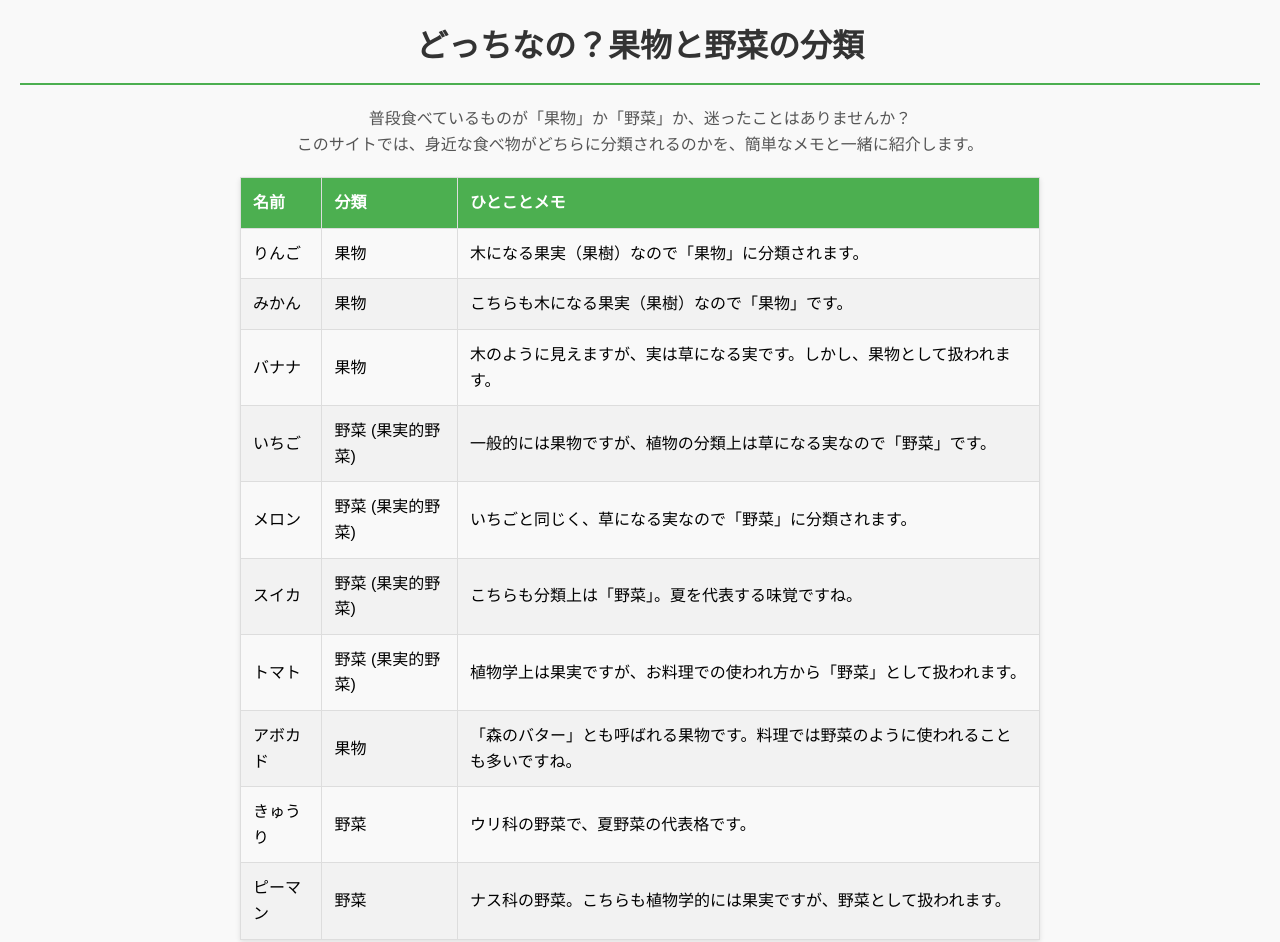
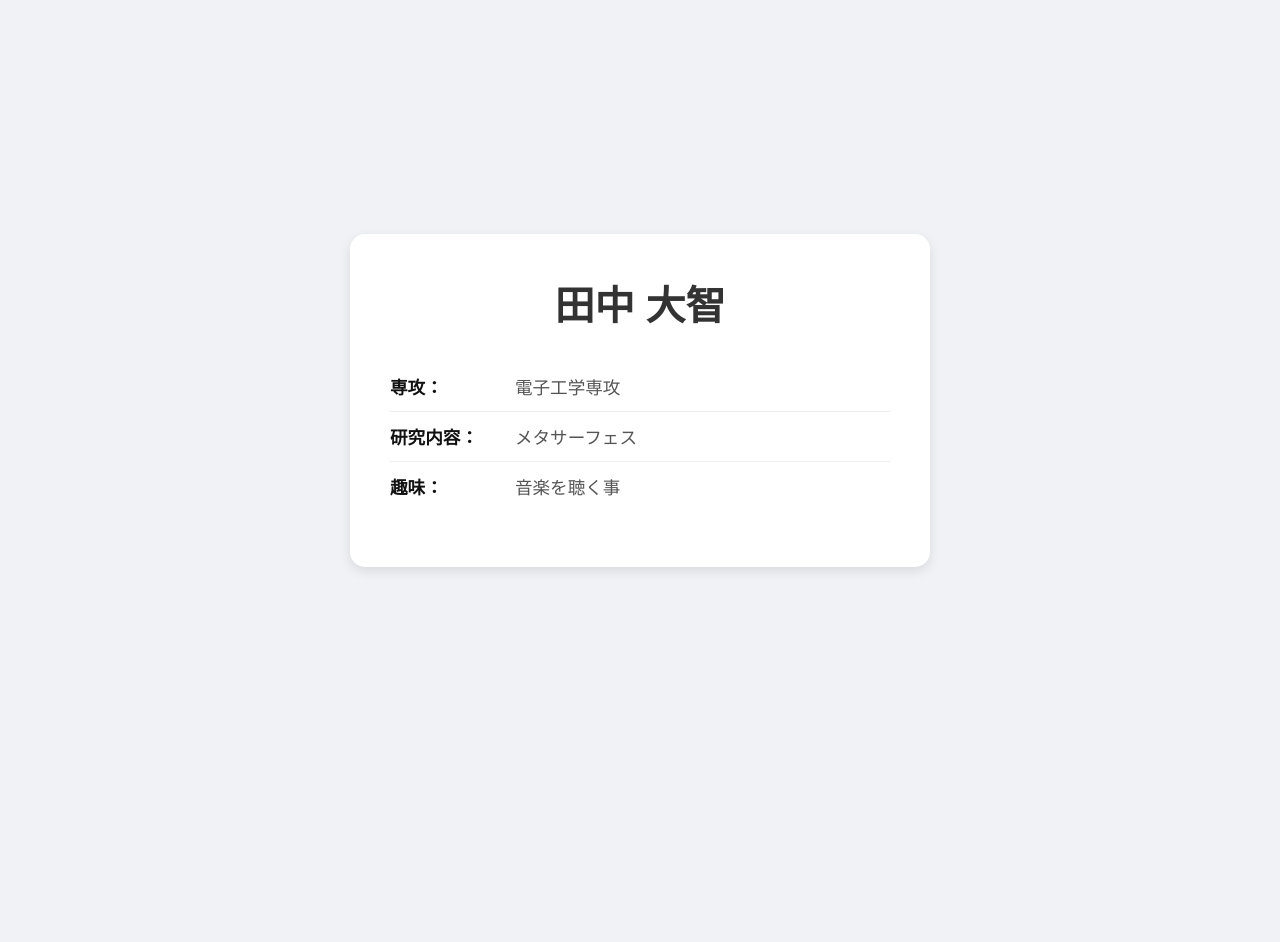
Before and after one commit to meta-surface-tanaka/fruit_or_vegetables, a plain HTML site: page index.html in a window 1280 px wide. After the commit the page ends 800 px from the top, so only its background shows below. Drawn offline with Linux system fonts and the light colour scheme.

Commit message:
Add files via upload

```diff
--- a/index.html
+++ b/index.html
@@ -3,116 +3,85 @@
 <head>
     <meta charset="UTF-8">
     <meta name="viewport" content="width=device-width, initial-scale=1.0">
-    <title>果物？野菜？分類じてん</title>
+    <title>田中大智の自己紹介</title>
     <style>
-        /* ここから下はデザインを指定する部分です */
+        /* --- ここからデザインを決めるCSS --- */
         body {
-            font-family: sans-serif;
-            line-height: 1.6;
-            margin: 20px;
-            background-color: #f9f9f9;
+            font-family: 'Helvetica Neue', 'Arial', 'Hiragino Kaku Gothic ProN', 'Hiragino Sans', 'Meiryo', sans-serif;
+            background-color: #f0f2f5; /* 背景を少しだけグレーに */
+            display: flex;
+            justify-content: center;
+            align-items: center;
+            height: 100vh;
+            margin: 0;
         }
-        h1 {
-            color: #333;
-            text-align: center;
-            border-bottom: 2px solid #4CAF50;
-            padding-bottom: 10px;
-        }
-        p {
-            color: #555;
+
+        .profile-card {
+            background-color: #ffffff; /* カードの背景は白 */
+            border-radius: 15px; /* カードの角を丸くする */
+            box-shadow: 0 4px 12px rgba(0, 0, 0, 0.1); /* カードに影をつけて立体感を出す */
+            padding: 40px;
+            max-width: 500px;
+            width: 90%;
             text-align: center;
         }
-        table {
-            width: 100%;
-            max-width: 800px;
-            margin: 20px auto;
-            border-collapse: collapse;
-            box-shadow: 0 2px 5px rgba(0,0,0,0.1);
+
+        .profile-card h1 {
+            font-size: 2.5em; /* 名前の文字サイズ */
+            color: #333333;
+            margin-top: 0;
+            margin-bottom: 20px;
         }
-        th, td {
-            border: 1px solid #ddd;
-            padding: 12px;
-            text-align: left;
+
+        .profile-card ul {
+            list-style: none; /* リストの黒点を消す */
+            padding: 0;
+            text-align: left; /* リストの中身は左揃えに */
+            margin-top: 30px;
         }
-        thead {
-            background-color: #4CAF50;
-            color: white;
+
+        .profile-card li {
+            font-size: 1.1em;
+            color: #555555;
+            padding: 12px 0;
+            border-bottom: 1px solid #eeeeee; /* 各項目の下に区切り線を入れる */
         }
-        tbody tr:nth-child(even) {
-            background-color: #f2f2f2;
+
+        .profile-card li:last-child {
+            border-bottom: none; /* 最後の項目の線は消す */
         }
+
+        .profile-card strong {
+            display: inline-block;
+            width: 120px; /* ラベルの幅を揃える */
+            color: #111111;
+            font-weight: bold;
+        }
+        /* --- ここまでCSS --- */
     </style>
 </head>
 <body>
 
-    <h1>どっちなの？果物と野菜の分類</h1>
+    <div class="profile-card">
+        <!-- ここから自己紹介の内容 -->
+        <h1>田中 大智</h1>
 
-    <p>
-        普段食べているものが「果物」か「野菜」か、迷ったことはありませんか？<br>
-        このサイトでは、身近な食べ物がどちらに分類されるのかを、簡単なメモと一緒に紹介します。
-    </p>
-
-    <table>
-        <thead>
-            <tr>
-                <th>名前</th>
-                <th>分類</th>
-                <th>ひとことメモ</th>
-            </tr>
-        </thead>
-        <tbody>
-            <tr>
-                <td>りんご</td>
-                <td>果物</td>
-                <td>木になる果実（果樹）なので「果物」に分類されます。</td>
-            </tr>
-            <tr>
-                <td>みかん</td>
-                <td>果物</td>
-                <td>こちらも木になる果実（果樹）なので「果物」です。</td>
-            </tr>
-            <tr>
-                <td>バナナ</td>
-                <td>果物</td>
-                <td>木のように見えますが、実は草になる実です。しかし、果物として扱われます。</td>
-            </tr>
-            <tr>
-                <td>いちご</td>
-                <td>野菜 (果実的野菜)</td>
-                <td>一般的には果物ですが、植物の分類上は草になる実なので「野菜」です。</td>
-            </tr>
-            <tr>
-                <td>メロン</td>
-                <td>野菜 (果実的野菜)</td>
-                <td>いちごと同じく、草になる実なので「野菜」に分類されます。</td>
-            </tr>
-            <tr>
-                <td>スイカ</td>
-                <td>野菜 (果実的野菜)</td>
-                <td>こちらも分類上は「野菜」。夏を代表する味覚ですね。</td>
-            </tr>
-            <tr>
-                <td>トマト</td>
-                <td>野菜 (果実的野菜)</td>
-                <td>植物学上は果実ですが、お料理での使われ方から「野菜」として扱われます。</td>
-            </tr>
-            <tr>
-                <td>アボカド</td>
-                <td>果物</td>
-                <td>「森のバター」とも呼ばれる果物です。料理では野菜のように使われることも多いですね。</td>
-            </tr>
-            <tr>
-                <td>きゅうり</td>
-                <td>野菜</td>
-                <td>ウリ科の野菜で、夏野菜の代表格です。</td>
-            </tr>
-            <tr>
-                <td>ピーマン</td>
-                <td>野菜</td>
-                <td>ナス科の野菜。こちらも植物学的には果実ですが、野菜として扱われます。</td>
-            </tr>
-        </tbody>
-    </table>
+        <ul>
+            <li>
+                <strong>専攻：</strong>
+                <span>電子工学専攻</span>
+            </li>
+            <li>
+                <strong>研究内容：</strong>
+                <span>メタサーフェス</span>
+            </li>
+            <li>
+                <strong>趣味：</strong>
+                <span>音楽を聴く事</span>
+            </li>
+        </ul>
+        <!-- ここまで自己紹介の内容 -->
+    </div>
 
 </body>
 </html>
```
